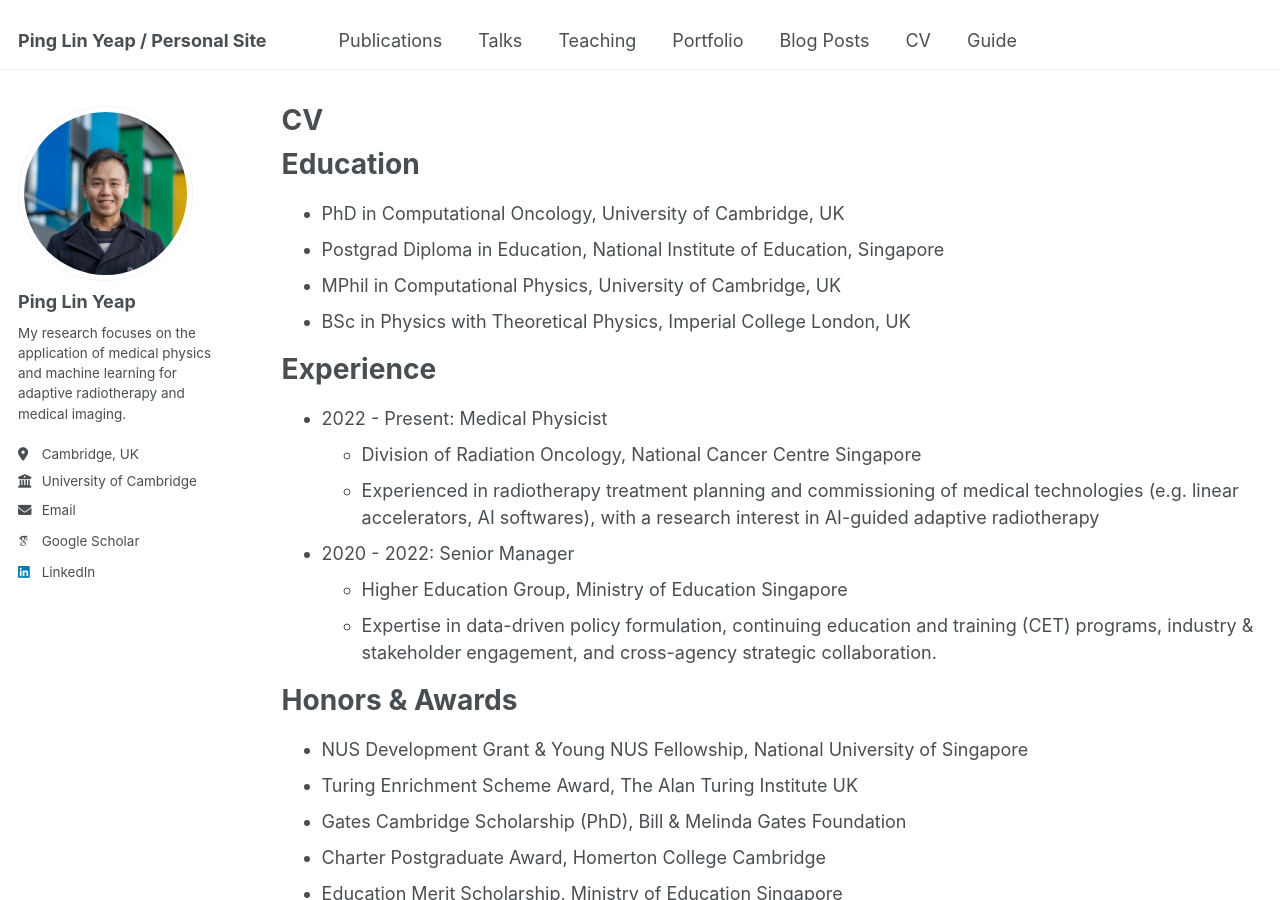
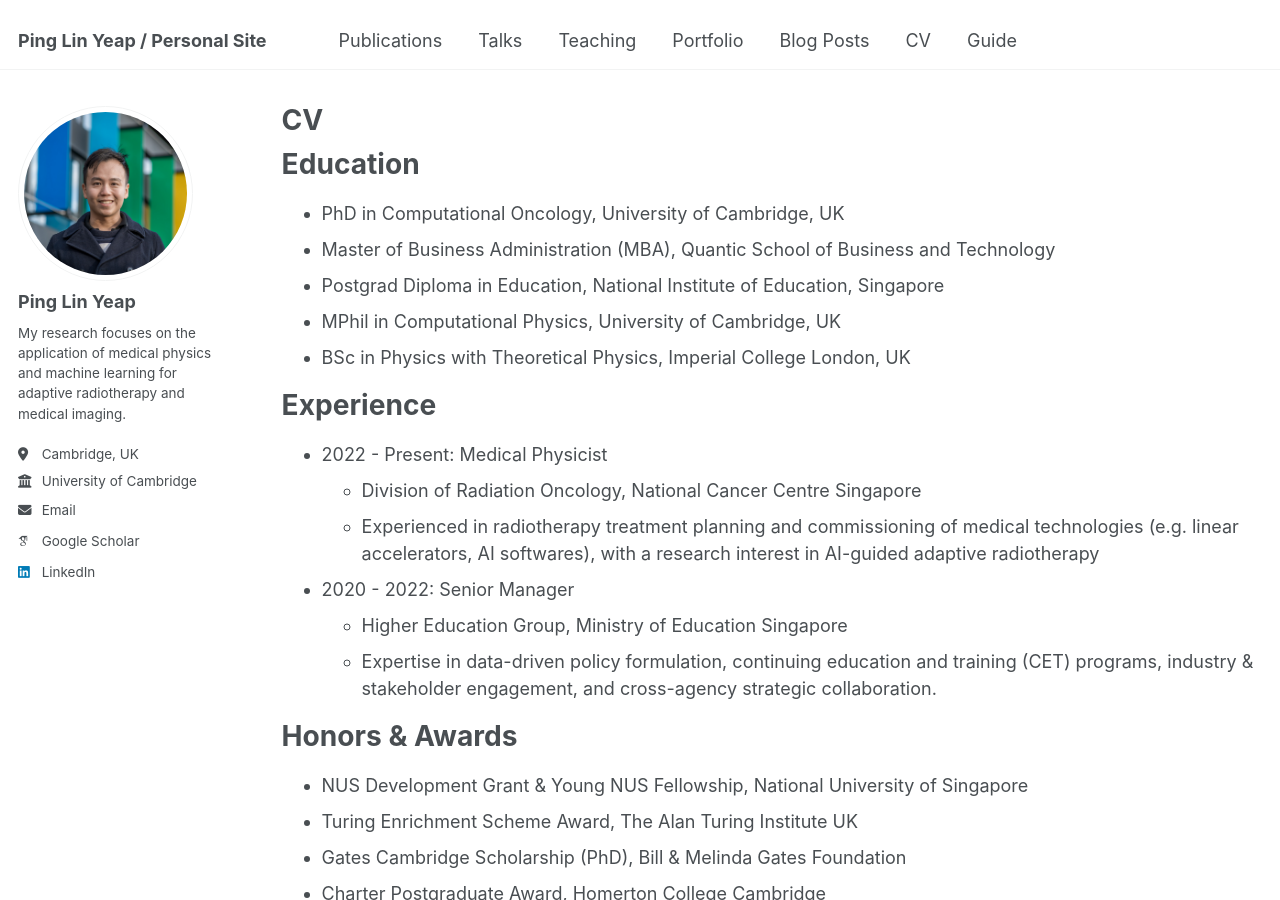
Before and after one commit to yeappl/yeappl.github.io, a Jekyll site: the page built from _pages/cv.md, in a window 1280 px wide and 900 px high. Built offline with Jekyll 4.4.1, drawn with Linux system fonts in a browser that asks for light colours; some web fonts are replaced.

Commit message:
Update cv.md

```diff
--- a/_pages/cv.md
+++ b/_pages/cv.md
@@ -12,6 +12,7 @@ redirect_from:
 Education
 ======
 * PhD in Computational Oncology, University of Cambridge, UK
+* Master of Business Administration (MBA), Quantic School of Business and Technology
 * Postgrad Diploma in Education, National Institute of Education, Singapore
 * MPhil in Computational Physics, University of Cambridge, UK
 * BSc in Physics with Theoretical Physics, Imperial College London, UK
```
